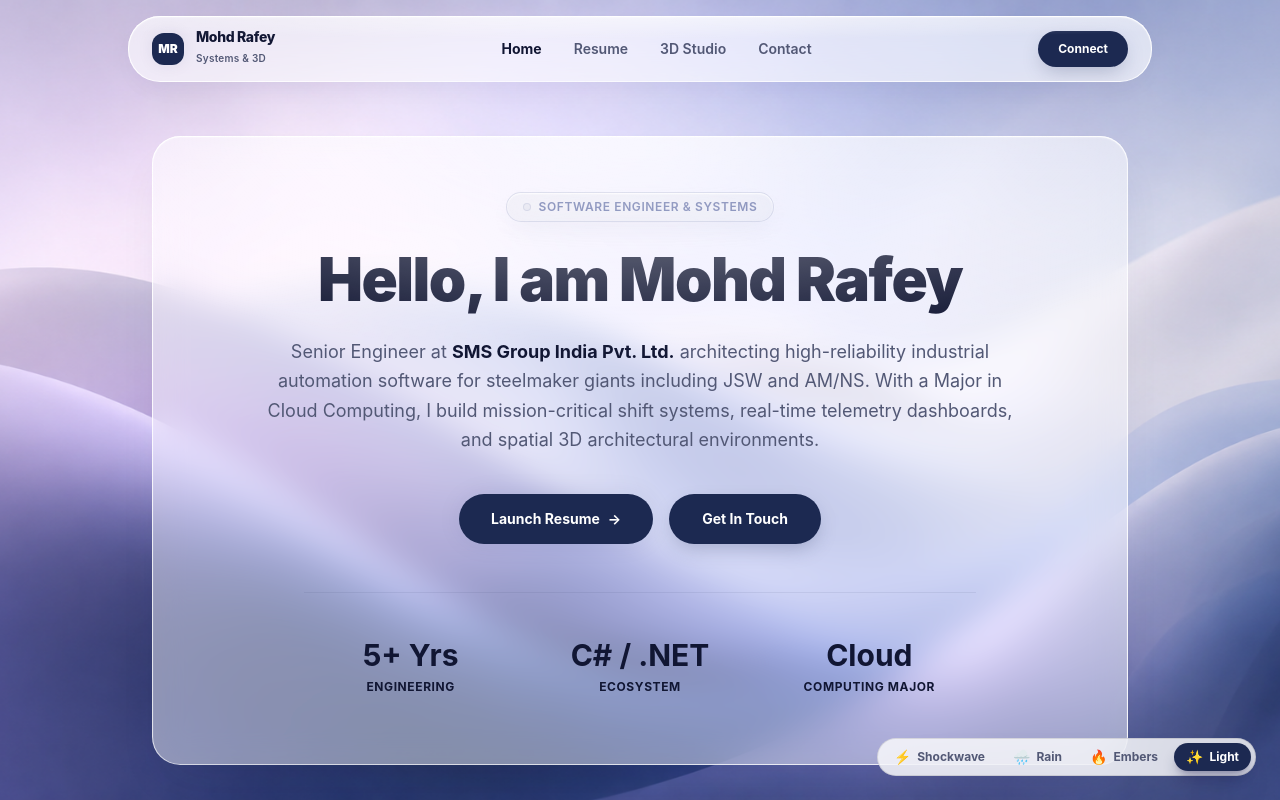
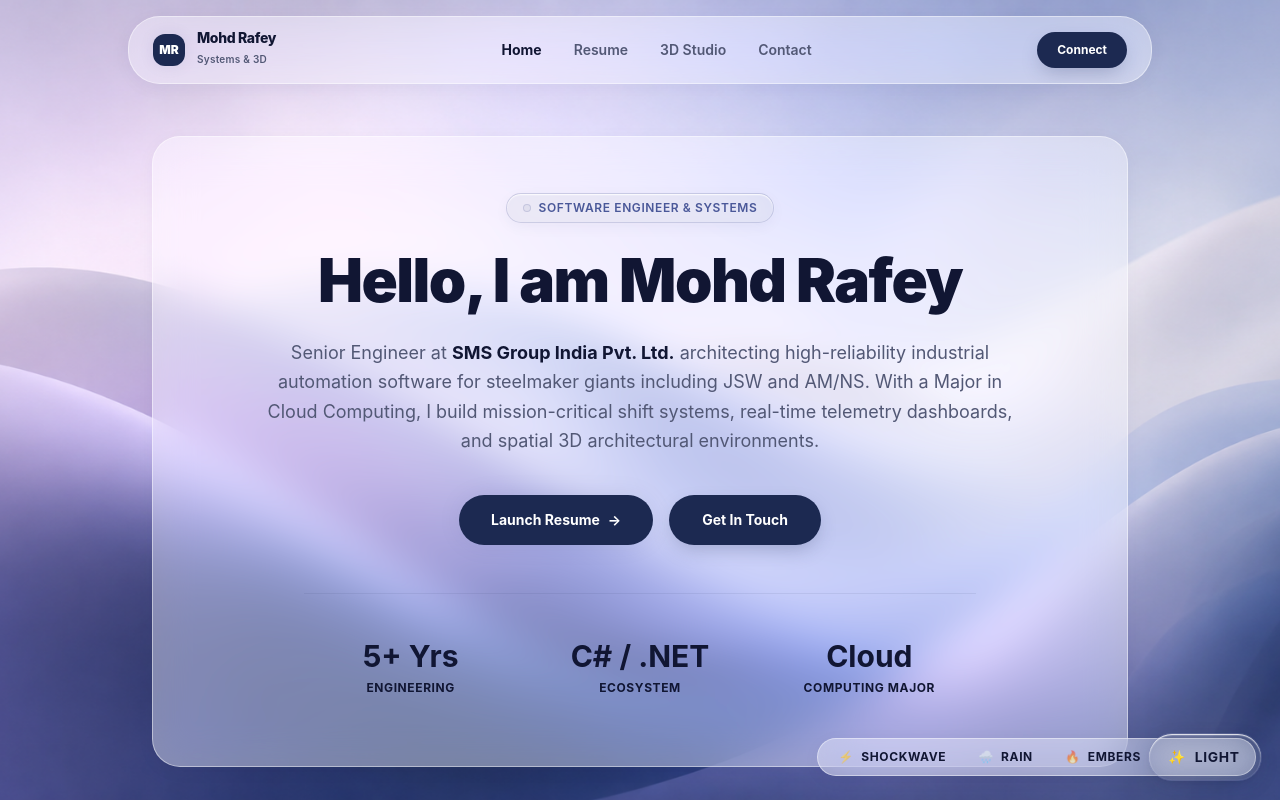
Before and after one commit to MohdRafey/Mohd-Rafey-Resume, a React app: page / in a window 1280 px wide. Shown: the top 800 px of the page. Built offline with nearby package versions, Linux system fonts and the light colour scheme; the HTML template or start-up script is replaced by a standard one.

Commit message:
Styles Improved with better readabilty.

```diff
--- a/src/components/ExperienceCard.jsx
+++ b/src/components/ExperienceCard.jsx
@@ -25,7 +25,15 @@ export default function ExperienceCard({
   const dotColor = TAG_DOT_COLORS[tag] || DEFAULT_DOT_COLOR;
 
   return (
-    <div className="ios-glass-panel p-4 w-full relative transition-all duration-300 hover:-translate-y-1 group">
+    <div
+      className="ios-glass-panel p-4 w-full relative transition-colors duration-200 group rounded-2xl"
+      style={{
+        isolation: 'isolate',
+        WebkitBackfaceVisibility: 'hidden',
+        backfaceVisibility: 'hidden',
+        transform: 'translateZ(0)'
+      }}
+    >
 
       {/* 1. Left Vertical Spine Node */}
       <div
--- a/src/components/PillSelector.jsx
+++ b/src/components/PillSelector.jsx
@@ -1,54 +1,97 @@
-import React from 'react';
+import React, { useRef, useState, useEffect } from 'react';
 
-/**
- * Reusable Theme-Reactive Pill Switcher Component
- * @param {Array} items - Array of up to 5 items: [{ id, label, icon, activeClass }]
- * @param {string|number} activeId - Currently selected item ID
- * @param {Function} onChange - Callback returning the selected item ID
- * @param {boolean} isLight - Whether Light Mode is active (for color and border adaptation)
- * @param {string} className - Optional positioning or layout class overrides
- */
-export default function PillSelector({
-  items = [],
-  activeId,
-  onChange,
-  isLight = false,
-  className = ''
-}) {
-  // Enforce a maximum of 5 inputs
-  const clampedItems = items.slice(0, 5);
+export default function PillSelector({ items = [], activeId, onChange, isLight = false }) {
+  const containerRef = useRef(null);
+  const buttonRefs = useRef({});
+  const [indicatorStyle, setIndicatorStyle] = useState({ left: 0, width: 0, opacity: 0 });
+
+  useEffect(() => {
+    const activeButton = buttonRefs.current[activeId];
+    const container = containerRef.current;
+
+    if (activeButton && container) {
+      const containerRect = container.getBoundingClientRect();
+      const buttonRect = activeButton.getBoundingClientRect();
+
+      // Horizontal overhang to completely wrap and cover the tray edges on the flanks
+      const horizontalBleed = 10;
+
+      setIndicatorStyle({
+        left: buttonRect.left - containerRect.left - horizontalBleed,
+        width: buttonRect.width + horizontalBleed * 2,
+        opacity: 1
+      });
+    }
+  }, [activeId, items]);
 
   return (
     <div
-      className={`inline-flex items-center gap-1 p-1 rounded-full backdrop-blur-xl border transition-all ${
-        isLight
-          ? 'bg-white/80 border-black/10 shadow-indigo-950/10'
-          : 'bg-slate-950/85 border-white/15 shadow-black/80'
-      } ${className}`}
-      role="tablist"
+      ref={containerRef}
+      className="ios-glass-panel relative inline-flex items-center p-1 rounded-full select-none transition-all duration-300 !overflow-visible z-20"
     >
-      {clampedItems.map((item) => {
+      {/* 1. OUTWARD PROTRUDING LIQUID DROPLET (Extended footprint covers tray edges) */}
+      <div
+        className="absolute -top-1.5 -bottom-1.5 rounded-full pointer-events-none transition-all duration-400 ease-[cubic-bezier(0.34,1.45,0.64,1)] z-10"
+        style={{
+          left: `${indicatorStyle.left}px`,
+          width: `${indicatorStyle.width}px`,
+          opacity: indicatorStyle.opacity,
+          background: isLight
+            ? 'rgba(255, 255, 255, 0.92)'
+            : 'linear-gradient(180deg, rgba(255, 255, 255, 0.08) 0%, rgba(255, 255, 255, 0.02) 100%)',
+          border: isLight
+            ? '1.5px solid rgba(255, 255, 255, 1)'
+            : '1px solid rgba(255, 255, 255, 0.16)',
+          boxShadow: isLight
+            ? '0 6px 20px -2px rgba(28, 41, 81, 0.16), 0 2px 6px rgba(0, 0, 0, 0.04), inset 0 1px 1.5px rgba(255, 255, 255, 1)'
+            : '0 10px 28px -4px rgba(0, 0, 0, 0.9), 0 2px 6px rgba(0, 0, 0, 0.6), inset 0 1px 1px 0 rgba(255, 255, 255, 0.22), inset 0 0 12px rgba(0, 0, 0, 0.35)',
+          backdropFilter: 'blur(16px) saturate(140%)',
+          WebkitBackdropFilter: 'blur(16px) saturate(140%)'
+        }}
+      />
+
+      {/* 2. PILL ITEM BUTTONS */}
+      {items.map((item) => {
         const isActive = activeId === item.id;
-
-        const defaultActiveClass = 'bg-[var(--accent-primary)] text-white shadow-lg scale-100';
-        const activeStyle = item.activeClass || defaultActiveClass;
-
-        const inactiveStyle = isLight
-          ? 'bg-transparent text-[#525875] hover:text-[#111633]'
-          : 'bg-transparent text-slate-400 hover:text-white';
 
         return (
           <button
             key={item.id}
-            role="tab"
-            aria-selected={isActive}
-            onClick={() => onChange && onChange(item.id)}
-            className={`px-3 py-1.5 rounded-full text-xs font-bold transition-all cursor-pointer flex items-center gap-1.5 border-none select-none ${
-              isActive ? activeStyle : inactiveStyle
-            }`}
+            ref={(el) => (buttonRefs.current[item.id] = el)}
+            onClick={() => onChange(item.id)}
+            type="button"
+            className="relative z-20 flex items-center justify-center px-4 py-1.5 rounded-full cursor-pointer transition-all duration-300 outline-none select-none"
           >
-            {item.icon && <span className="text-sm leading-none">{item.icon}</span>}
-            <span>{item.label}</span>
+            {/* Unified Magnified Content Container */}
+            <div
+              className={`flex items-center gap-2 transform transition-transform duration-300 ease-out origin-center ${
+                isActive ? 'scale-115' : 'scale-100'
+              }`}
+            >
+              {item.icon && (
+                <span
+                  className={`text-xs inline-block transition-opacity duration-300 ${
+                    isActive ? 'opacity-100' : 'opacity-60 hover:opacity-90'
+                  }`}
+                >
+                  {item.icon}
+                </span>
+              )}
+
+              <span
+                className={`text-xs font-bold tracking-wider uppercase leading-none transition-colors duration-300 ${
+                  isActive
+                    ? isLight
+                      ? 'font-black text-[#111633]'
+                      : 'font-black text-white drop-shadow-[0_2px_8px_rgba(0,0,0,0.9)]'
+                    : isLight
+                      ? 'font-semibold text-[#525875] hover:text-[#111633]'
+                      : 'font-semibold text-slate-400 hover:text-white'
+                }`}
+              >
+                {item.label}
+              </span>
+            </div>
           </button>
         );
       })}
--- a/src/pages/ResumePage.jsx
+++ b/src/pages/ResumePage.jsx
@@ -170,10 +170,10 @@ const yearlyMilestones = [
 ];
 
 const filterOptions = [
-  { id: 'All', label: 'All', icon: '✨', activeClass: 'bg-[var(--accent-primary)] text-white shadow-lg shadow-indigo-500/30 scale-100' },
-  { id: 'Career', label: 'Career', icon: '💼', activeClass: 'bg-indigo-600 text-white shadow-lg shadow-indigo-500/30 scale-100' },
-  { id: 'Academics', label: 'Academics', icon: '🎓', activeClass: 'bg-emerald-600 text-white shadow-lg shadow-emerald-500/30 scale-100' },
-  { id: 'Hobby', label: 'Hobby', icon: '🎮', activeClass: 'bg-amber-600 text-white shadow-lg shadow-amber-500/30 scale-100' }
+  { id: 'All', label: 'All', icon: '✨' },
+  { id: 'Career', label: 'Career', icon: '💼' },
+  { id: 'Academics', label: 'Academics', icon: '🎓' },
+  { id: 'Hobby', label: 'Hobby', icon: '🎮' }
 ];
 
 export default function ResumePage({ onNavigate, isLight = false }) {
--- a/src/styles/light-mode.css
+++ b/src/styles/light-mode.css
@@ -2,65 +2,41 @@
 /* LIGHT MODE GLASS & TYPOGRAPHY STYLES                      */
 /* ========================================================= */
 
-/* --- 1. Base Glass Panels & Navbar Overrides --- */
-[data-theme="light"] .ios-glass-panel {
-  background: rgba(255, 255, 255, 0.45);
-  -webkit-backdrop-filter: blur(16px) saturate(120%);
-  backdrop-filter: blur(16px) saturate(120%);
-  box-shadow:
-    0 24px 48px -12px rgba(28, 41, 81, 0.08),
-    inset 0 1px 2px 0 rgba(255, 255, 255, 0.95);
+/* --- 1. Base Glass Panels & Navbar Overrides (Exact Tray Match) --- */
+[data-theme="light"] .ios-glass-panel,
+[data-theme="light"] .ios-glass-nav-fluid {
+  background: rgba(255, 255, 255, 0.40) !important;
+  -webkit-backdrop-filter: blur(20px) saturate(140%) !important;
+  backdrop-filter: blur(20px) saturate(140%) !important;
+  border: 1px solid rgba(255, 255, 255, 0.45) !important;
+  box-shadow: 0 4px 20px -2px rgba(28, 41, 81, 0.05) !important;
   color: #111633;
 }
 
-[data-theme="light"] .ios-glass-panel::before {
-  background: linear-gradient(
-    135deg,
-    rgba(255, 255, 255, 0.95) 0%,
-    rgba(255, 255, 255, 0.6) 40%,
-    rgba(255, 255, 255, 0.85) 100%
-  );
+/* Strip all opaque gradient pseudo-elements from panels & navbar */
+[data-theme="light"] .ios-glass-panel::before,
+[data-theme="light"] .ios-glass-panel::after,
+[data-theme="light"] .ios-glass-nav-fluid::before,
+[data-theme="light"] .ios-glass-nav-fluid::after {
+  display: none !important;
+  opacity: 0 !important;
+  background: none !important;
+  border: none !important;
 }
 
-[data-theme="light"] .ios-glass-panel::after {
-  background: radial-gradient(
-    70% 100% at 50% 0%,
-    rgba(255, 255, 255, 0.6) 0%,
-    transparent 100%
-  );
+/* Subtle hover elevation for interactive panels */
+[data-theme="light"] .ios-glass-panel:hover {
+  transform: none !important;
+  background: rgba(255, 255, 255, 0.48) !important;
+  border: 1px solid rgba(255, 255, 255, 0.60) !important;
+  box-shadow: 0 6px 24px -2px rgba(28, 41, 81, 0.08) !important;
 }
 
-[data-theme="light"] .ios-glass-panel:hover {
-  transform: translateY(-4px);
-  box-shadow:
-    0 28px 56px -12px rgba(28, 41, 81, 0.12),
-    inset 0 1px 2px 0 rgba(255, 255, 255, 1);
-}
-
-[data-theme="light"] .ios-glass-nav-fluid {
-  background: rgba(255, 255, 255, 0.65);
-  -webkit-backdrop-filter: blur(20px) saturate(130%);
-  backdrop-filter: blur(20px) saturate(130%);
-  box-shadow:
-    0 10px 30px -10px rgba(28, 41, 81, 0.06),
-    inset 0 1px 2px 0 rgba(255, 255, 255, 0.95);
-}
-
-[data-theme="light"] .ios-glass-nav-fluid::before {
-  background: linear-gradient(
-    135deg,
-    rgba(255, 255, 255, 0.95) 0%,
-    rgba(255, 255, 255, 0.6) 40%,
-    rgba(255, 255, 255, 0.85) 100%
-  );
-}
-
+[data-theme="light"] .ios-glass-nav-fluid::before,
 [data-theme="light"] .ios-glass-nav-fluid::after {
-  background: radial-gradient(
-    70% 100% at 50% 0%,
-    rgba(255, 255, 255, 0.5) 0%,
-    transparent 100%
-  );
+  display: none !important;
+  opacity: 0 !important;
+  background: none !important;
 }
 
 /* --- 2. Typography, Headings & Highlights --- */
@@ -136,34 +112,34 @@
 [data-theme="light"] div[class*="rounded-full"][class*="uppercase"]:not(.category-dot):not(.category-spine-dot),
 [data-theme="light"] span[class*="rounded-full"][class*="uppercase"]:not(.category-dot):not(.category-spine-dot),
 [data-theme="light"] div[class*="rounded-full"][class*="tracking-"]:not(.category-dot):not(.category-spine-dot) {
-  background: rgba(255, 255, 255, 0.65) !important;
-  -webkit-backdrop-filter: blur(12px) saturate(130%) !important;
-  backdrop-filter: blur(12px) saturate(130%) !important;
+  background: rgba(255, 255, 255, 0.45) !important;
+  -webkit-backdrop-filter: blur(16px) saturate(130%) !important;
+  backdrop-filter: blur(16px) saturate(130%) !important;
   color: #4A5899 !important;
   -webkit-text-fill-color: #4A5899 !important;
-  border: 1.5px solid rgba(255, 255, 255, 0.9) !important;
+  border: 1px solid rgba(255, 255, 255, 0.75) !important;
   box-shadow:
-    0 10px 25px -5px rgba(28, 41, 81, 0.08),
-    inset 0 1px 2px 0 rgba(255, 255, 255, 0.95) !important;
+    0 4px 16px -2px rgba(28, 41, 81, 0.06),
+    inset 0 1px 1.5px 0 rgba(255, 255, 255, 0.95) !important;
   font-weight: 700 !important;
 }
 
 /* Inner Card Tag Pills */
 [data-theme="light"] .ios-glass-panel span[class*="rounded-full"]:not(.category-dot):not(.category-spine-dot),
 [data-theme="light"] .ios-glass-panel div[class*="rounded-full"]:not(a):not(button):not(.category-dot):not(.category-spine-dot) {
-  background-color: rgba(28, 41, 81, 0.06) !important;
+  background-color: rgba(28, 41, 81, 0.05) !important;
   color: #4A5899 !important;
   -webkit-text-fill-color: #4A5899 !important;
-  border: 1px solid rgba(74, 88, 153, 0.22) !important;
+  border: 1px solid rgba(74, 88, 153, 0.2) !important;
   font-weight: 600 !important;
 }
 
 /* Left Icon Boxes inside Exploration Cards */
 [data-theme="light"] .ios-glass-panel div[class*="rounded-xl"][class*="w-"],
 [data-theme="light"] .ios-glass-panel div[class*="rounded-2xl"][class*="w-"] {
-  background-color: rgba(255, 255, 255, 0.85) !important;
-  border: 1px solid rgba(255, 255, 255, 0.95) !important;
-  box-shadow: 0 4px 12px -2px rgba(28, 41, 81, 0.06) !important;
+  background-color: rgba(255, 255, 255, 0.7) !important;
+  border: 1px solid rgba(255, 255, 255, 0.85) !important;
+  box-shadow: 0 4px 12px -2px rgba(28, 41, 81, 0.05) !important;
 }
 
 /* --- 4. Navbar Navigation Links --- */
@@ -229,9 +205,9 @@
 
 /* Secondary glass button */
 [data-theme="light"] .ios-glass-panel a[class*="rounded-full"]:not(:first-of-type) {
-  background: rgba(255, 255, 255, 0.65) !important;
+  background: rgba(255, 255, 255, 0.55) !important;
   color: #1C2951 !important;
   -webkit-text-fill-color: #1C2951 !important;
-  border: 1.5px solid rgba(28, 41, 81, 0.2) !important;
-  box-shadow: 0 6px 16px -4px rgba(28, 41, 81, 0.06) !important;
+  border: 1px solid rgba(28, 41, 81, 0.15) !important;
+  box-shadow: 0 6px 16px -4px rgba(28, 41, 81, 0.05) !important;
 }
```
Lines whose indentation alone changed are shown as unchanged.
